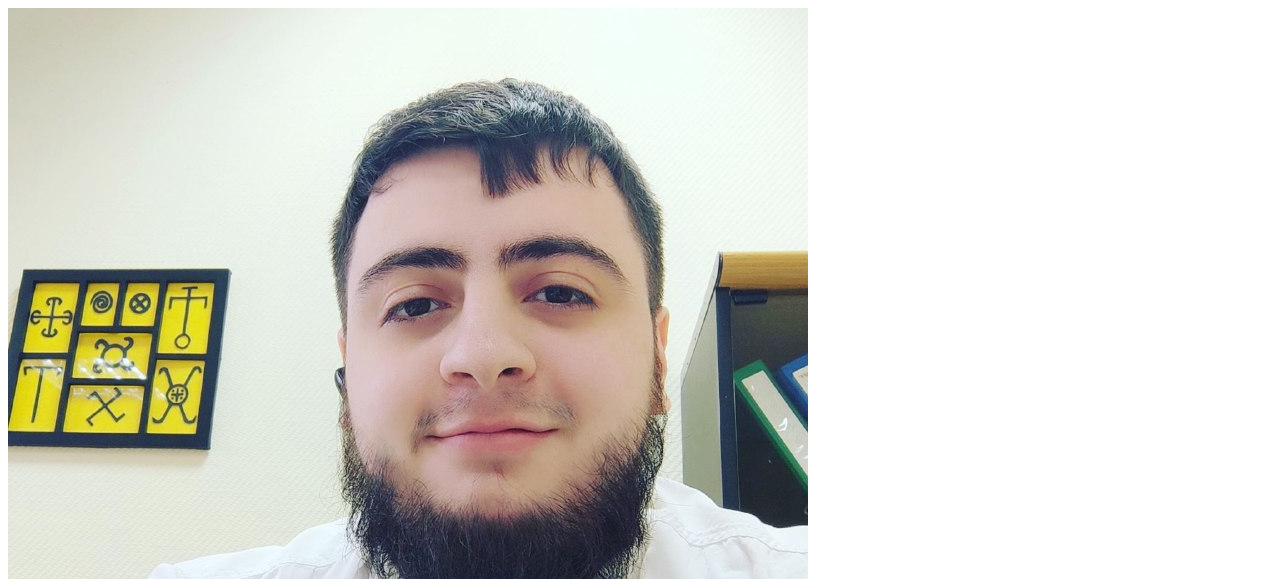
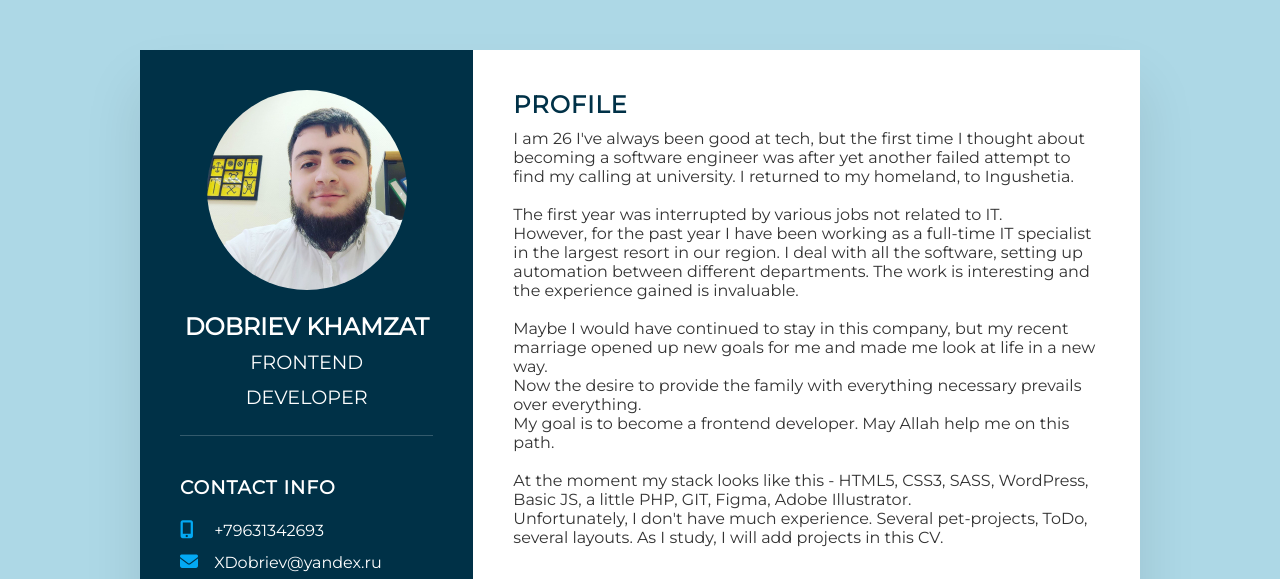
Before and after one commit to XDobriev/CV, a plain HTML site: page index.html in a window 1280 px wide. Shown: the top 579 px of the page. Drawn offline with Linux system fonts and the light colour scheme; the site is published under a folder, as on GitHub Pages, so addresses that start at the root find nothing.

Commit message:
Update index.html

```diff
--- a/index.html
+++ b/index.html
@@ -5,7 +5,7 @@
     <meta http-equiv="X-UA-Compatible" content="IE=edge">
     <meta name="viewport" content="width=device-width, initial-scale=1.0">
     <title>Document</title>
-    <link rel="stylesheet" type="text/css" href="/style/style.css">
+    <link rel="stylesheet" type="text/css" href="style/style.css">
     <script src="https://kit.fontawesome.com/5d06a7311f.js" crossorigin="anonymous"></script>
 </head>
 <body>
```
